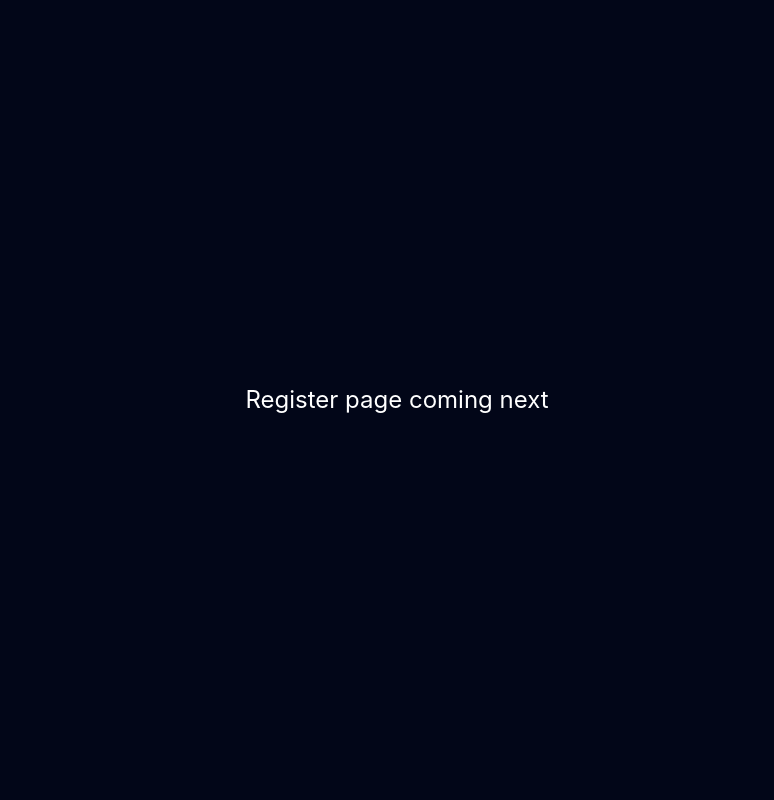
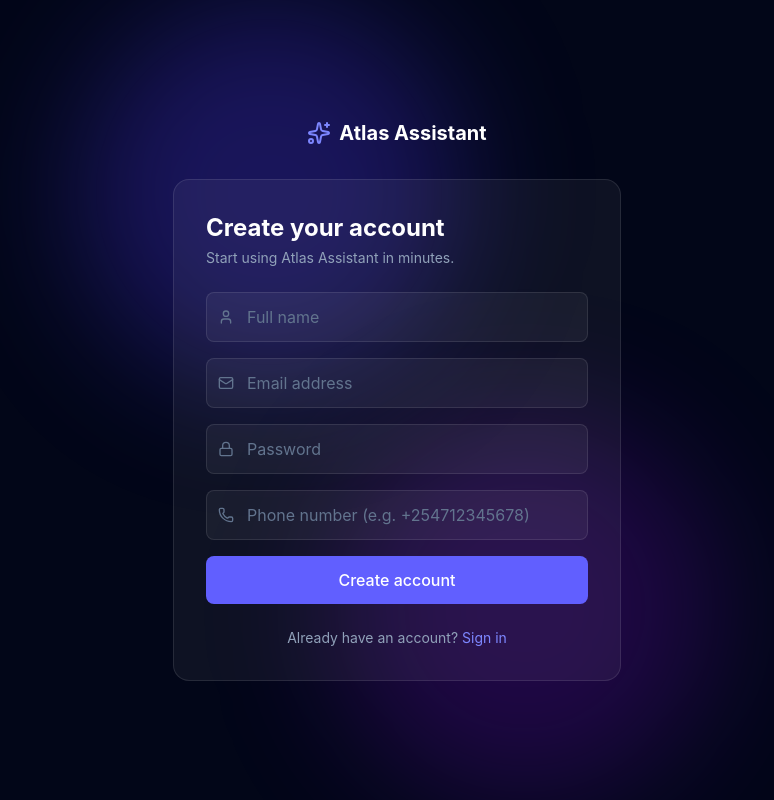
Before and after one commit to Audrey-Okumu/atlas-assistant-web, a React (Vite) app: page /register in a window 1280 px wide. Shown: the whole page, without its empty margins (243-1017 px from the left). Built offline with nearby package versions, Linux system fonts and the light colour scheme.

Commit message:
Add functional Register page with API integration and success flow

```diff
--- a/src/pages/Register.tsx
+++ b/src/pages/Register.tsx
@@ -1,7 +1,144 @@
+import { useState } from 'react'
+import { Sparkles, Mail, Lock, User, Phone, ArrowRight } from 'lucide-react'
+import { div } from 'motion/react-m'
+
+const API_URL = 'https://atlas-assistant-kq2s.onrender.com'
+
 function Register() {
+  const [name, setName] = useState('')
+  const [email, setEmail] = useState('')
+  const [password, setPassword] = useState('')
+  const [phoneNumber, setPhoneNumber] = useState('')
+  const [error, setError] = useState('')
+  const [success, setSuccess] = useState(false)
+  const [loading, setLoading] = useState(false)
+
+  const handleSubmit = async (e: React.FormEvent) => {
+    e.preventDefault()
+    setError('')
+    setLoading(true)
+
+    try {
+      const response = await fetch(`${API_URL}/auth/register`, {
+        method: 'POST',
+        headers: { 'Content-Type': 'application/json' },
+        body: JSON.stringify({ name, email, password, phoneNumber }),
+      })
+
+      if (!response.ok) {
+        throw new Error('Registration failed. Please check your details and try again.')
+      }
+
+      setSuccess(true)
+    } catch (err) {
+      setError(err instanceof Error ? err.message : 'Something went wrong.')
+    } finally {
+      setLoading(false)
+    }
+  }
+
   return (
-    <div className="min-h-screen bg-slate-950 text-white flex items-center justify-center">
-      <h1 className="text-2xl">Register page coming next</h1>
+    <div className="min-h-screen bg-slate-950 text-white flex items-center justify-center px-6 relative overflow-hidden">
+      <div className="absolute top-0 left-1/4 w-96 h-96 bg-indigo-600/30 rounded-full blur-3xl" />
+      <div className="absolute bottom-0 right-1/4 w-96 h-96 bg-purple-600/20 rounded-full blur-3xl" />
+
+      <div className="relative w-full max-w-md">
+        <a href="/" className="flex items-center justify-center gap-2 mb-8">
+          <Sparkles className="w-6 h-6 text-indigo-400" />
+          <span className="text-xl font-bold">Atlas Assistant</span>
+        </a>
+
+        <div className="bg-white/5 border border-white/10 rounded-2xl p-8">
+          {success ? (
+            <div className="text-center">
+              <h2 className="text-2xl font-bold mb-2">Account created</h2>
+              <p className="text-slate-400 mb-6">
+                Next, connect your Google account to finish setting up Atlas Assistant.
+              </p>
+              <a
+                href={`${API_URL}/oauth2/authorization/google`}
+                className="inline-flex items-center gap-2 bg-indigo-500 hover:bg-indigo-400 text-white px-6 py-3 rounded-lg font-medium transition"
+              >
+                Connect Google
+                <ArrowRight className="w-4 h-4" />
+              </a>
+            </div>
+          ) : (
+            <>
+              <h2 className="text-2xl font-bold mb-1">Create your account</h2>
+              <p className="text-slate-400 text-sm mb-6">Start using Atlas Assistant in minutes.</p>
+
+              <form onSubmit={handleSubmit} className="flex flex-col gap-4">
+                <div className="relative">
+                  <User className="absolute left-3 top-1/2 -translate-y-1/2 w-4 h-4 text-slate-500" />
+                  <input
+                    type="text"
+                    placeholder="Full name"
+                    value={name}
+                    onChange={(e) => setName(e.target.value)}
+                    required
+                    className="w-full bg-white/5 border border-white/10 rounded-lg pl-10 pr-4 py-3 text-white placeholder:text-slate-500 focus:outline-none focus:border-indigo-400 transition"
+                  />
+                </div>
+
+                <div className="relative">
+                  <Mail className="absolute left-3 top-1/2 -translate-y-1/2 w-4 h-4 text-slate-500" />
+                  <input
+                    type="email"
+                    placeholder="Email address"
+                    value={email}
+                    onChange={(e) => setEmail(e.target.value)}
+                    required
+                    className="w-full bg-white/5 border border-white/10 rounded-lg pl-10 pr-4 py-3 text-white placeholder:text-slate-500 focus:outline-none focus:border-indigo-400 transition"
+                  />
+                </div>
+
+                <div className="relative">
+                  <Lock className="absolute left-3 top-1/2 -translate-y-1/2 w-4 h-4 text-slate-500" />
+                  <input
+                    type="password"
+                    placeholder="Password"
+                    value={password}
+                    onChange={(e) => setPassword(e.target.value)}
+                    required
+                    minLength={8}
+                    className="w-full bg-white/5 border border-white/10 rounded-lg pl-10 pr-4 py-3 text-white placeholder:text-slate-500 focus:outline-none focus:border-indigo-400 transition"
+                  />
+                </div>
+
+                <div className="relative">
+                  <Phone className="absolute left-3 top-1/2 -translate-y-1/2 w-4 h-4 text-slate-500" />
+                  <input
+                    type="tel"
+                    placeholder="Phone number (e.g. +254712345678)"
+                    value={phoneNumber}
+                    onChange={(e) => setPhoneNumber(e.target.value)}
+                    required
+                    className="w-full bg-white/5 border border-white/10 rounded-lg pl-10 pr-4 py-3 text-white placeholder:text-slate-500 focus:outline-none focus:border-indigo-400 transition"
+                  />
+                </div>
+
+                {error && <p className="text-red-400 text-sm">{error}</p>}
+
+                <button
+                  type="submit"
+                  disabled={loading}
+                  className="bg-indigo-500 hover:bg-indigo-400 disabled:opacity-50 text-white py-3 rounded-lg font-medium transition"
+                >
+                  {loading ? 'Creating account...' : 'Create account'}
+                </button>
+              </form>
+
+              <p className="text-center text-slate-400 text-sm mt-6">
+                Already have an account?{' '}
+                <a href="/login" className="text-indigo-400 hover:text-indigo-300">
+                  Sign in
+                </a>
+              </p>
+            </>
+          )}
+        </div>
+      </div>
     </div>
   )
 }
```
